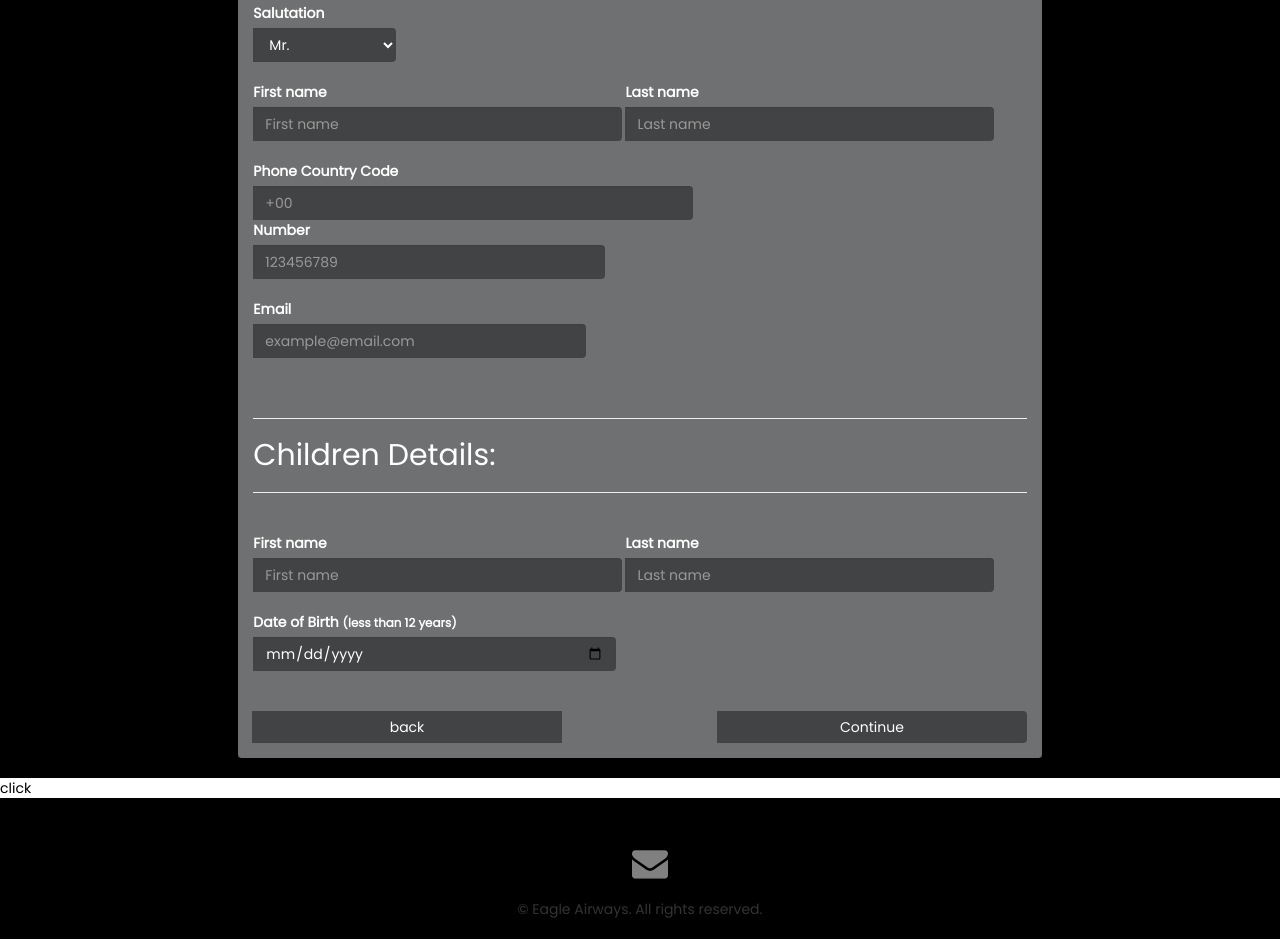
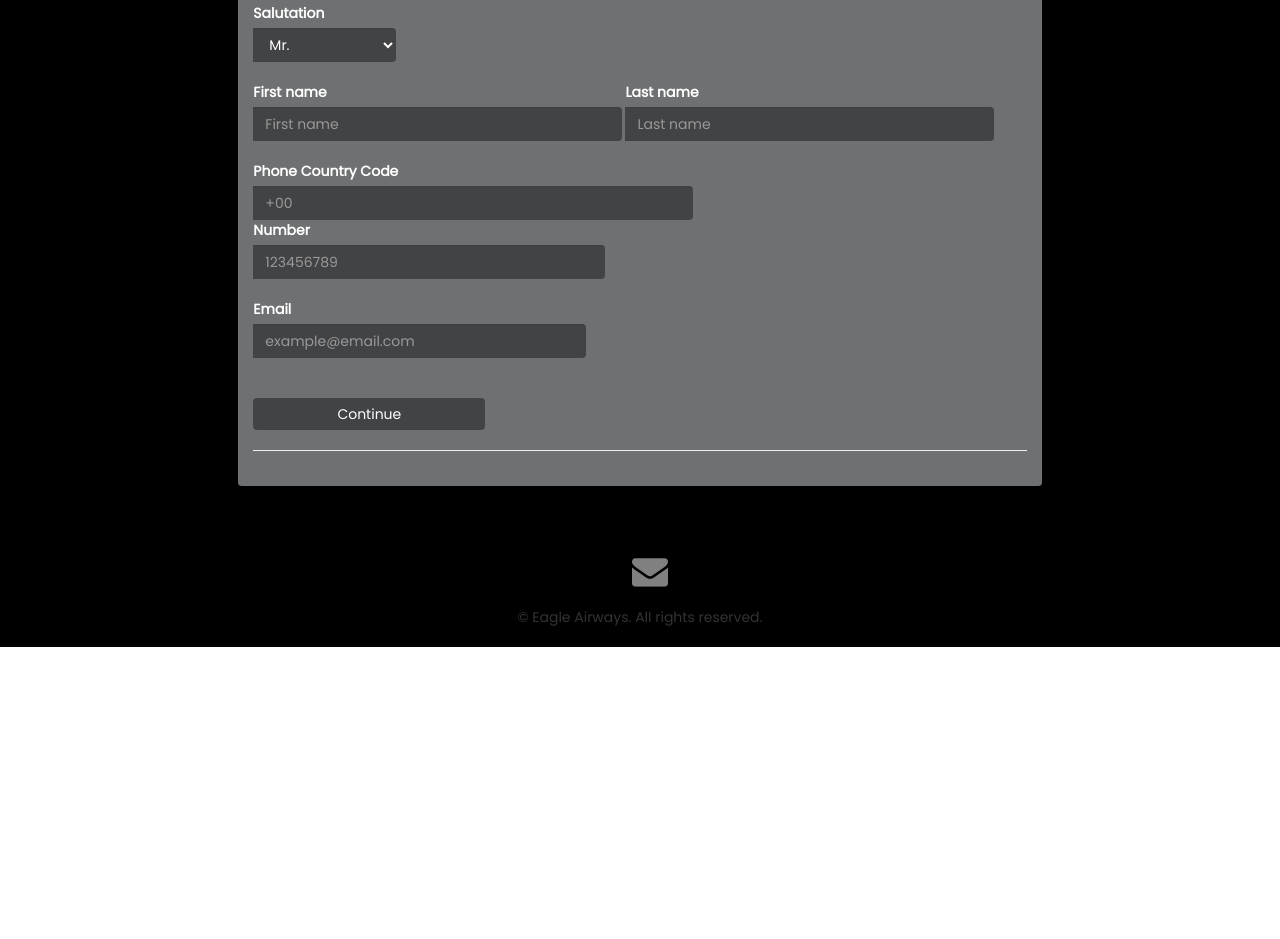
Before and after one commit to Krish-Bajaj/eagle-airways, a plain HTML site: page booking2.html in a window 1280 px wide. Shown: the part 247-1186 px from the top of the page. After the commit the page ends 894 px from the top, so only its background shows below. Drawn offline with nearby package versions, Linux system fonts and the light colour scheme; no server answers.

Commit message:
feat: booking 2 webpage

```diff
--- a/booking2.html
+++ b/booking2.html
@@ -154,70 +154,11 @@
                   </div>
                   <br />
                   <br />
+                  <button id="booking2-button" type="submit" class="btn btn-primary trans-input-area" style="width: 30%">
+                    Continue
+                  </button>
+                  <br>
                   <hr />
-                </form>
-                <header>
-                  <h2>Children Details:</h2>
-                  <hr />
-                </header>
-                <form class="form-inline">
-                  <br />
-                  <div>
-                    <div class="input-group">
-                      <label>First name</label>
-                      <input
-                        id="user-children-first-name"
-                        type="text"
-                        class="form-control trans-input-area"
-                        placeholder="First name"
-                        required
-                      />
-                    </div>
-                    <div class="input-group">
-                      <label>Last name</label>
-                      <input
-                        id="user-children-last-name"
-                        type="text"
-                        class="form-control trans-input-area"
-                        placeholder="Last name"
-                        required
-                      />
-                    </div>
-                  </div>
-                  <br />
-                  <div>
-                    <div class="input-group">
-                      <label
-                        >Date of Birth
-                        <small>(less than 12 years)</small></label
-                      >
-                      <input
-                        id="user-children-date"
-                        type="date"
-                        class="form-control trans-input-area"
-                        required
-                      />
-                    </div>
-                  </div>
-                  <br />
-                  <br />
-                  <div class="input-group-btn">
-                    <button
-                      class="btn btn-primary trans-input-area"
-                      href="booking.html"
-                      style="width: 40%; float: left"
-                    >
-                      <a href="booking.html" style="color: white">back</a>
-                    </button>
-                    <button
-                      class="btn btn-primary trans-input-area"
-                      href="payement.html"
-                      type="submit"
-                      style="width: 40%; float: right"
-                    >
-                      <a href="itineary.html" style="color: white">Continue</a>
-                    </button>
-                  </div>
                 </form>
               </div>
             </div>
@@ -226,7 +167,6 @@
       </div>
     </div>
 
-    <div style="color: black" onclick="calcValue2()">click</div>
     <!-- Footer -->
     <footer id="footer">
       <div class="container-fluid">
```
